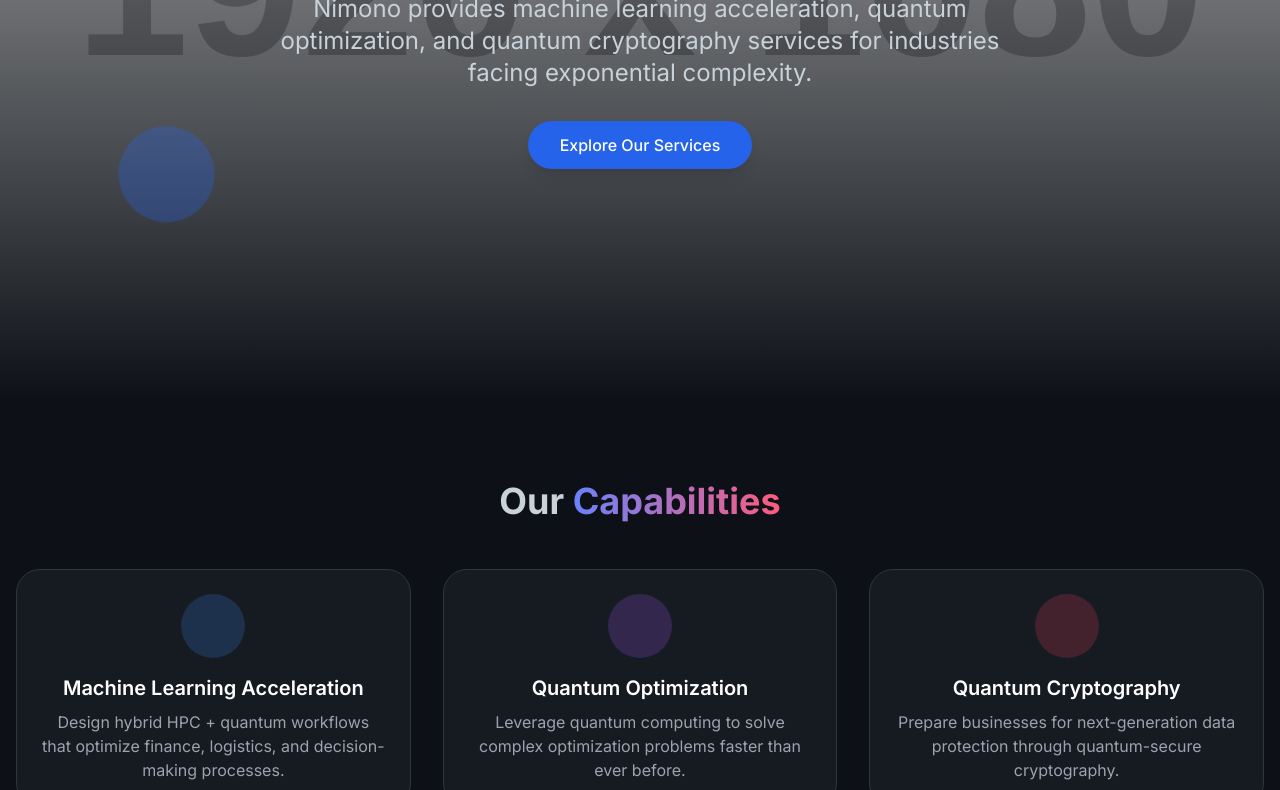
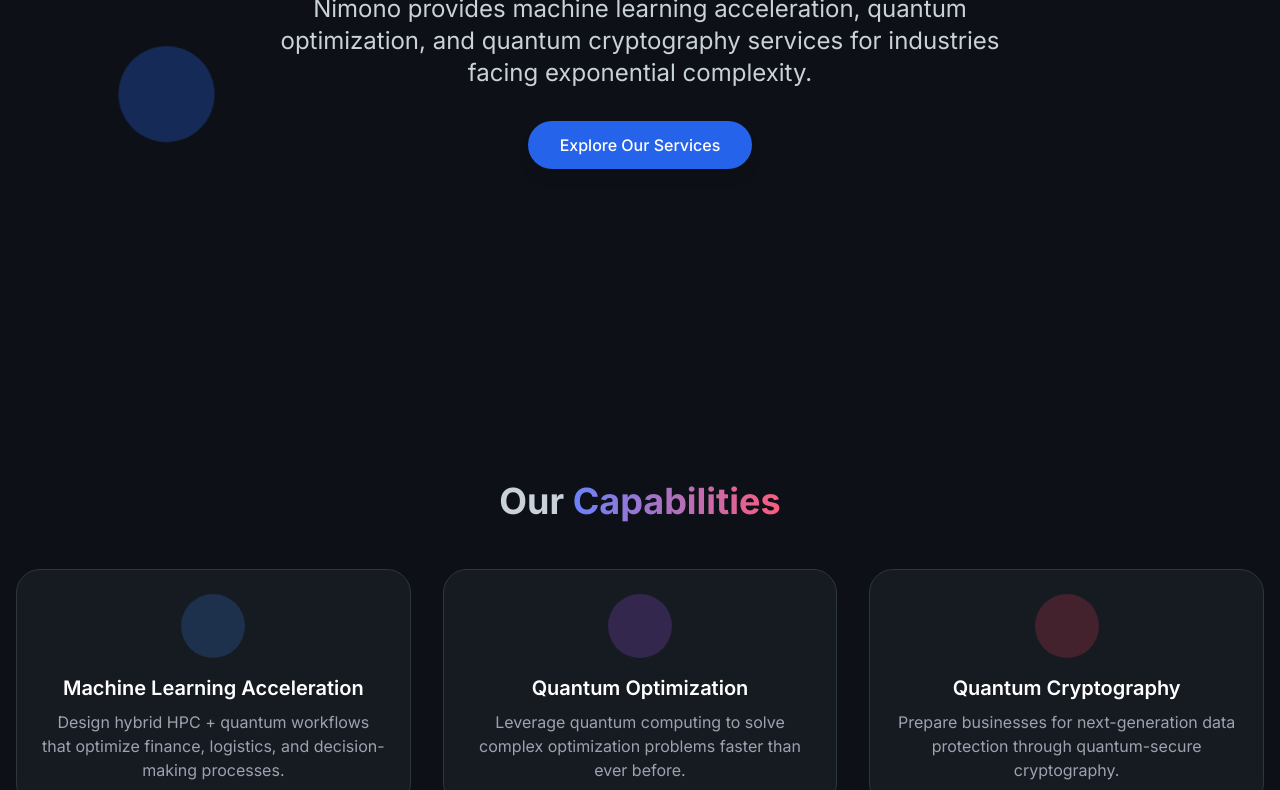
Before and after one commit to elicodes18/nimono, a plain HTML site: page index.html in a window 1280 px wide. Shown: the part 479-1269 px from the top of the page. Drawn offline with nearby package versions, Linux system fonts and the light colour scheme; placeholder pictures from the web are drawn by us.

Commit message:
Update index.html

```diff
--- a/index.html
+++ b/index.html
@@ -15,7 +15,7 @@
         }
 
         .hero-bg {
-            background: linear-gradient(180deg, rgba(13, 17, 23, 0) 0%, #0d1117 100%), url('https://placehold.co/1920x1080/0d1117/c9d1d9') no-repeat center center/cover;
+            background: linear-gradient(180deg, rgba(13, 17, 23, 0) 0%, #0d1117 100%); <!-- url('https://placehold.co/1920x1080/0d1117/c9d1d9') no-repeat center center/cover; -->
             position: relative;
         }
 
```
